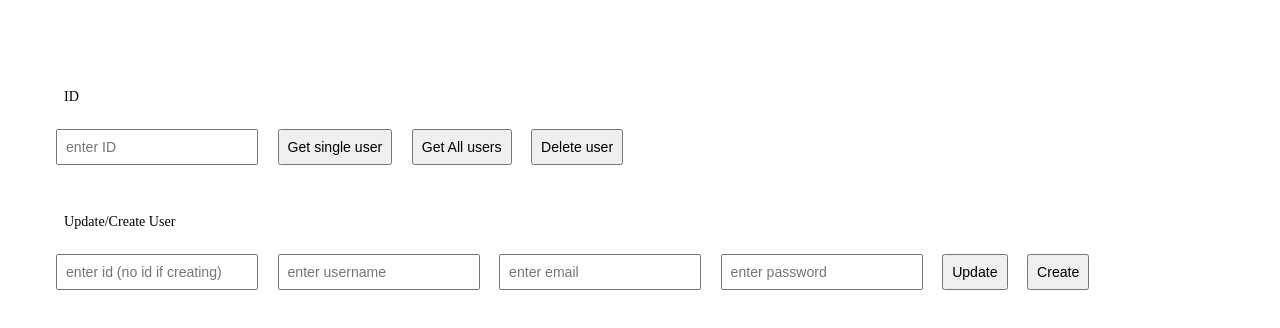
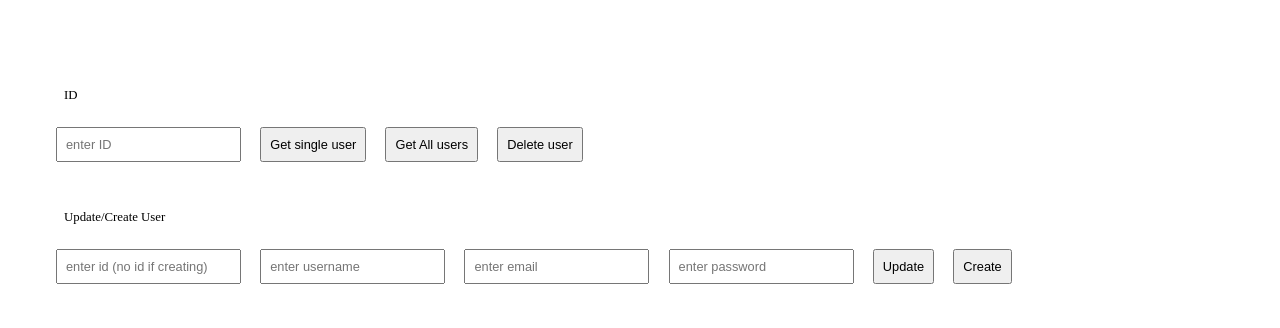
Before and after one commit to kasperfryd/js-crud, a plain HTML site: page index.html in a window 1280 px wide. Drawn offline with nearby package versions, Linux system fonts and the light colour scheme; files that its build step writes are made by us from their sources.

Commit message:
update css

```diff
--- a/style/main.scss
+++ b/style/main.scss
@@ -2,7 +2,7 @@
     box-sizing: border-box;
     margin: 8px;
     padding: 8px;
-    font-size: 1.1vw;
+    font-size: 1vw;
 }
 
 input{
```
